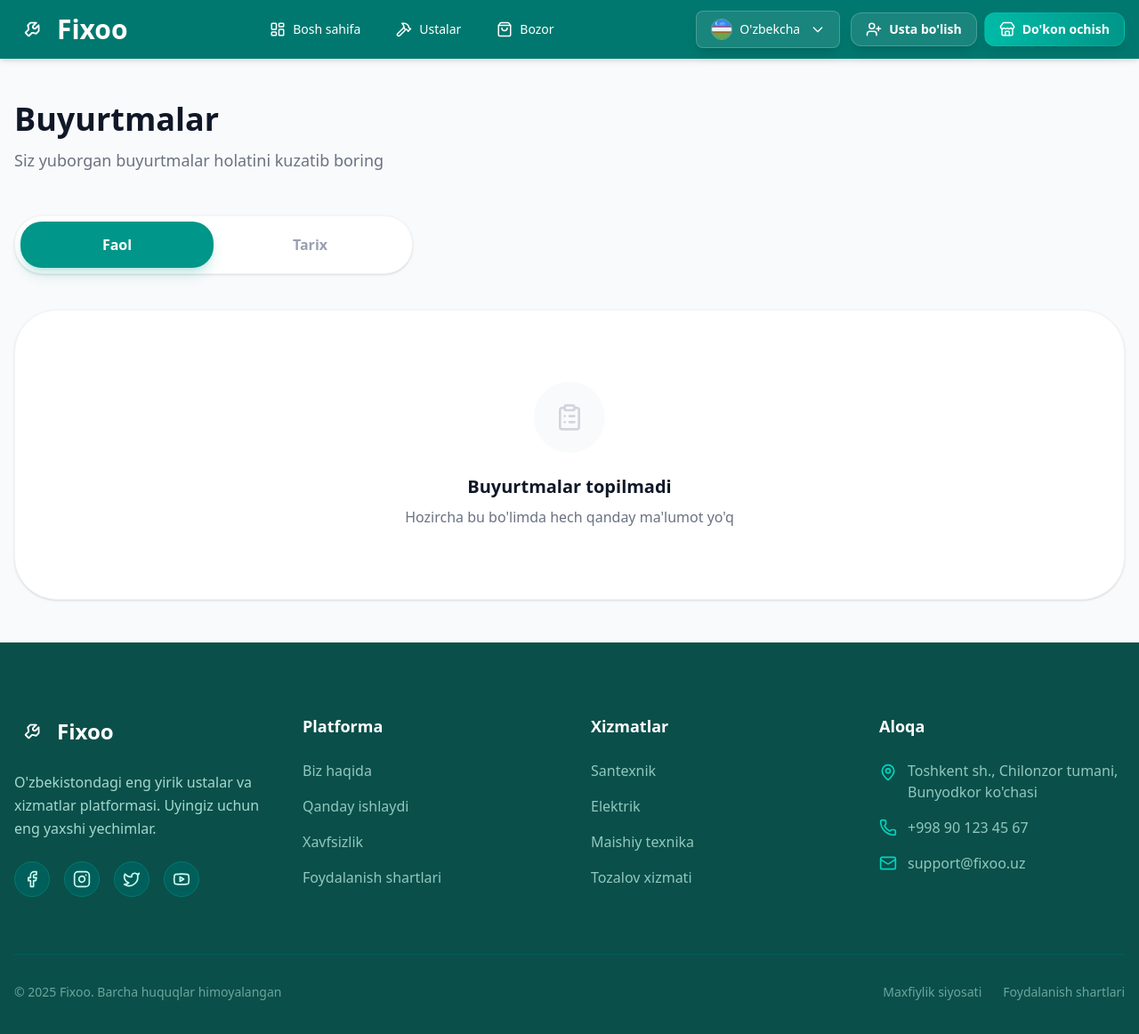
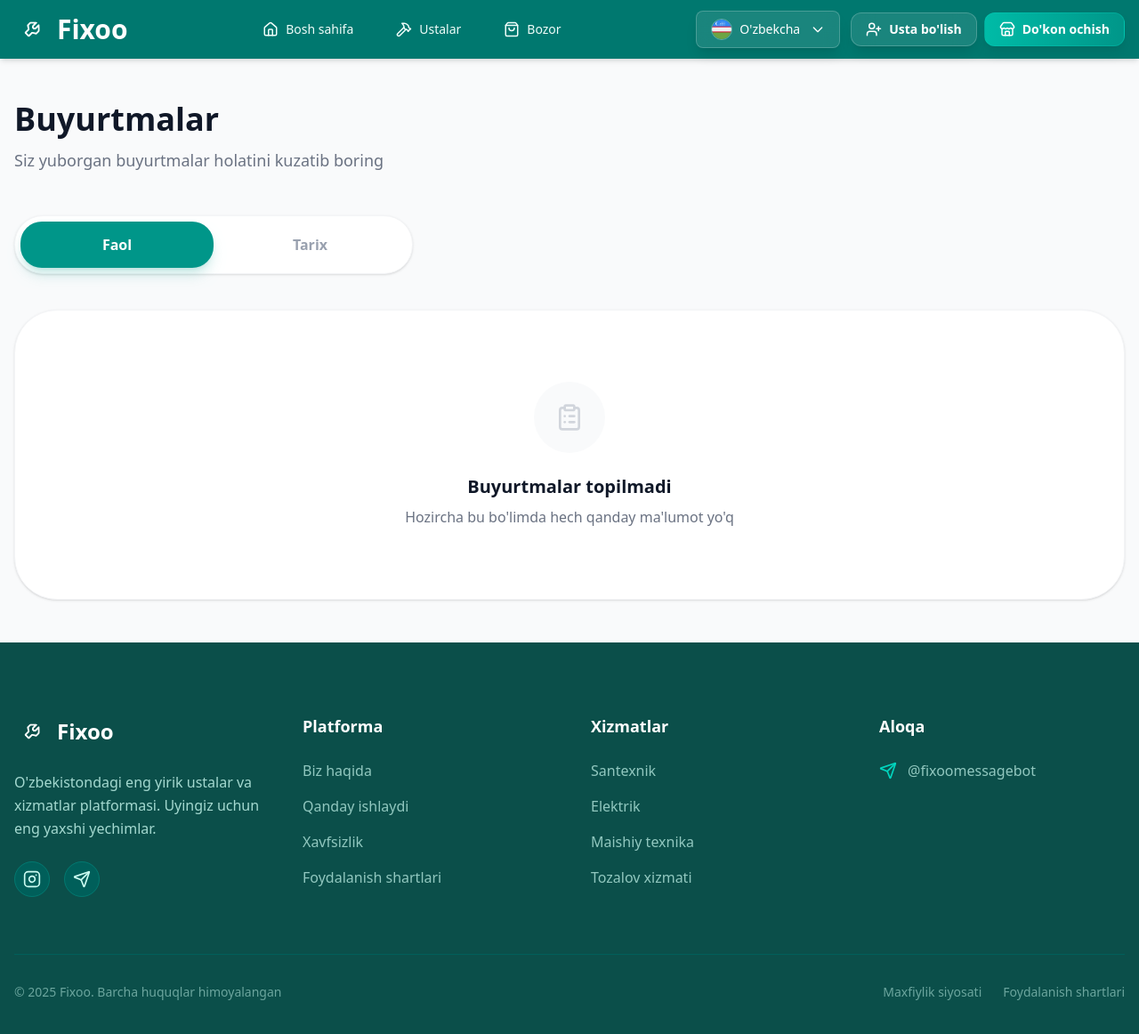
Before and after one commit to Ozodbek-cloud/fixoo_fronted, a Next.js app: page /1/orders in a window 1280 px wide. Shown: the top 1162 px of the page at 89% size. Built offline with nearby package versions, Linux system fonts and the light colour scheme.

Commit message:
feat: Add Navbar and Footer UI components.

```diff
--- a/src/app/components/Footer.tsx
+++ b/src/app/components/Footer.tsx
@@ -2,7 +2,7 @@ import React from 'react';
 import Link from 'next/link';
 import Image from 'next/image';
 import { useTranslations } from 'next-intl';
-import { MapPin, Phone, Mail, Facebook, Instagram, Twitter, Youtube } from 'lucide-react';
+import { Instagram, Send } from 'lucide-react';
 
 export function Footer() {
     const t = useTranslations();
@@ -29,11 +29,22 @@ export function Footer() {
                             {t('landing.footer_desc', { defaultMessage: "O'zbekistondagi eng yirik ustalar va xizmatlar platformasi. Uyingiz uchun eng yaxshi yechimlar." })}
                         </p>
                         <div className="flex gap-4">
-                            {[Facebook, Instagram, Twitter, Youtube].map((Icon, i) => (
-                                <div key={i} className="w-10 h-10 rounded-full bg-teal-800 flex items-center justify-center hover:bg-teal-600 transition-colors cursor-pointer border border-teal-700">
-                                    <Icon className="w-5 h-5 text-teal-100" />
-                                </div>
-                            ))}
+                            <a
+                                href="https://www.instagram.com/fixoo.uz?utm_source=ig_web_button_share_sheet&igsh=ZDNlZDc0MzIxNw=="
+                                target="_blank"
+                                rel="noopener noreferrer"
+                                className="w-10 h-10 rounded-full bg-teal-800 flex items-center justify-center hover:bg-teal-600 transition-colors cursor-pointer border border-teal-700"
+                            >
+                                <Instagram className="w-5 h-5 text-teal-100" />
+                            </a>
+                            <a
+                                href="https://t.me/fixoo_uz"
+                                target="_blank"
+                                rel="noopener noreferrer"
+                                className="w-10 h-10 rounded-full bg-teal-800 flex items-center justify-center hover:bg-teal-600 transition-colors cursor-pointer border border-teal-700"
+                            >
+                                <Send className="w-5 h-5 text-teal-100" />
+                            </a>
                         </div>
                     </div>
 
@@ -63,17 +74,16 @@ export function Footer() {
                     <div>
                         <h3 className="text-lg font-bold mb-6 text-white">{t('contact', { defaultMessage: 'Bog\'lanish' })}</h3>
                         <ul className="space-y-4 text-teal-100/70">
-                            <li className="flex items-start gap-3">
-                                <MapPin className="text-teal-400 w-5 h-5 mt-1 shrink-0" />
-                                <span>{t('footer.address_text', { defaultMessage: 'Toshkent sh., Chilonzor tumani, Bunyodkor ko\'chasi' })}</span>
-                            </li>
                             <li className="flex items-center gap-3">
-                                <Phone className="text-teal-400 w-5 h-5 shrink-0" />
-                                <span>+998 90 123 45 67</span>
-                            </li>
-                            <li className="flex items-center gap-3">
-                                <Mail className="text-teal-400 w-5 h-5 shrink-0" />
-                                <span>support@fixoo.uz</span>
+                                <Send className="text-teal-400 w-5 h-5 shrink-0" />
+                                <a
+                                    href="https://t.me/fixoomessagebot"
+                                    target="_blank"
+                                    rel="noopener noreferrer"
+                                    className="hover:text-white transition-colors"
+                                >
+                                    @fixoomessagebot
+                                </a>
                             </li>
                         </ul>
                     </div>
--- a/src/app/components/Navbar.tsx
+++ b/src/app/components/Navbar.tsx
@@ -1,7 +1,7 @@
 "use client";
 
 import Link from "next/link";
-import { useRouter } from "next/navigation";
+import { useRouter, usePathname } from "next/navigation";
 import { useTranslations } from "next-intl";
 import LangSwitch from "./LangSwitch";
 import Image from "next/image";
@@ -16,13 +16,14 @@ import {
     Menu,
     X,
     ClipboardList,
-    LayoutDashboard
+    Home
 } from "lucide-react";
 import React, { useState, useEffect } from "react";
 import axios from "axios";
 
 export default function Navbar({ onViewChange }: { onViewChange?: (view: string) => void }) {
     const router = useRouter();
+    const pathname = usePathname();
     const t = useTranslations();
     const [isLoggedIn, setIsLoggedIn] = useState(false);
     const [userRole, setUserRole] = useState<string | null>(null);
@@ -76,8 +77,19 @@ export default function Navbar({ onViewChange }: { onViewChange?: (view: string)
         return `${userData.firstName.charAt(0)}${userData.lastName.charAt(0)}`.toUpperCase();
     };
 
+    const isActive = (path: string) => {
+        const segments = pathname.split('/');
+        // Handle locale prefix (e.g., /uz/masters-feed -> /masters-feed)
+        const pathWithoutLocale = segments.length > 2 ? '/' + segments.slice(2).join('/') : '/';
+
+        if (path === '/') {
+            return pathWithoutLocale === '/' || pathWithoutLocale === '';
+        }
+        return pathWithoutLocale.startsWith(path);
+    };
+
     const navLinks = [
-        { href: "/", label: t("home", { defaultMessage: "Bosh sahifa" }), icon: <LayoutDashboard size={18} /> },
+        { href: "/", label: t("home", { defaultMessage: "Bosh sahifa" }), icon: <Home size={18} /> },
         { href: "/masters-feed", label: t("masters_feed", { defaultMessage: "Ustalar" }), icon: <Hammer size={18} /> },
         { href: "/marketplace", label: t("marketplace", { defaultMessage: "Bozor" }), icon: <ShoppingBag size={18} /> },
     ];
@@ -120,7 +132,14 @@ export default function Navbar({ onViewChange }: { onViewChange?: (view: string)
                 {/* Desktop Menu */}
                 <nav className="hidden lg:flex items-center space-x-6">
                     {navLinks.map((link) => (
-                        <Link key={link.href} href={link.href} className="text-sm p-2 rounded-2xl font-medium   hover:text-teal-200 transition-colors  flex items-center gap-2">
+                        <Link
+                            key={link.href}
+                            href={link.href}
+                            className={`text-sm p-2 px-3 rounded-xl font-medium transition-all flex items-center gap-2 ${isActive(link.href)
+                                    ? "bg-white/20 text-white shadow-sm"
+                                    : "text-teal-50 hover:text-white hover:bg-white/10"
+                                }`}
+                        >
                             {link.icon}
                             {link.label}
                         </Link>
@@ -243,19 +262,19 @@ export default function Navbar({ onViewChange }: { onViewChange?: (view: string)
 
             {/* Mobile Bottom Navigation Bar */}
             <div className="lg:hidden fixed bottom-0 left-0 right-0 bg-white border-t border-gray-100 px-6 py-3 flex justify-between items-center z-50 shadow-[0_-4px_20px_rgba(0,0,0,0.05)]">
-                <Link href="/" className="flex flex-col items-center gap-1 text-gray-400 hover:text-teal-600 transition-colors">
-                    <LayoutDashboard size={22} />
+                <Link href="/" className={`flex flex-col items-center gap-1 transition-colors ${isActive('/') ? 'text-teal-600' : 'text-gray-400 hover:text-teal-600'}`}>
+                    <Home size={22} />
                     <span className="text-[10px] font-bold uppercase tracking-wider">{t("home")}</span>
                 </Link>
-                <Link href="/masters-feed" className="flex flex-col items-center gap-1 text-gray-400 hover:text-teal-600 transition-colors">
+                <Link href="/masters-feed" className={`flex flex-col items-center gap-1 transition-colors ${isActive('/masters-feed') ? 'text-teal-600' : 'text-gray-400 hover:text-teal-600'}`}>
                     <Hammer size={22} />
                     <span className="text-[10px] font-bold uppercase tracking-wider">{t("masters_feed")}</span>
                 </Link>
-                <Link href="/marketplace" className="flex flex-col items-center gap-1 text-gray-400 hover:text-teal-600 transition-colors">
+                <Link href="/marketplace" className={`flex flex-col items-center gap-1 transition-colors ${isActive('/marketplace') ? 'text-teal-600' : 'text-gray-400 hover:text-teal-600'}`}>
                     <ShoppingBag size={22} />
                     <span className="text-[10px] font-bold uppercase tracking-wider">{t("marketplace")}</span>
                 </Link>
-                <Link href="/orders" className="flex flex-col items-center gap-1 text-gray-400 hover:text-teal-600 transition-colors">
+                <Link href="/orders" className={`flex flex-col items-center gap-1 transition-colors ${isActive('/orders') ? 'text-teal-600' : 'text-gray-400 hover:text-teal-600'}`}>
                     <ClipboardList size={22} />
                     <span className="text-[10px] font-bold uppercase tracking-wider">{t("orders")}</span>
                 </Link>
```
